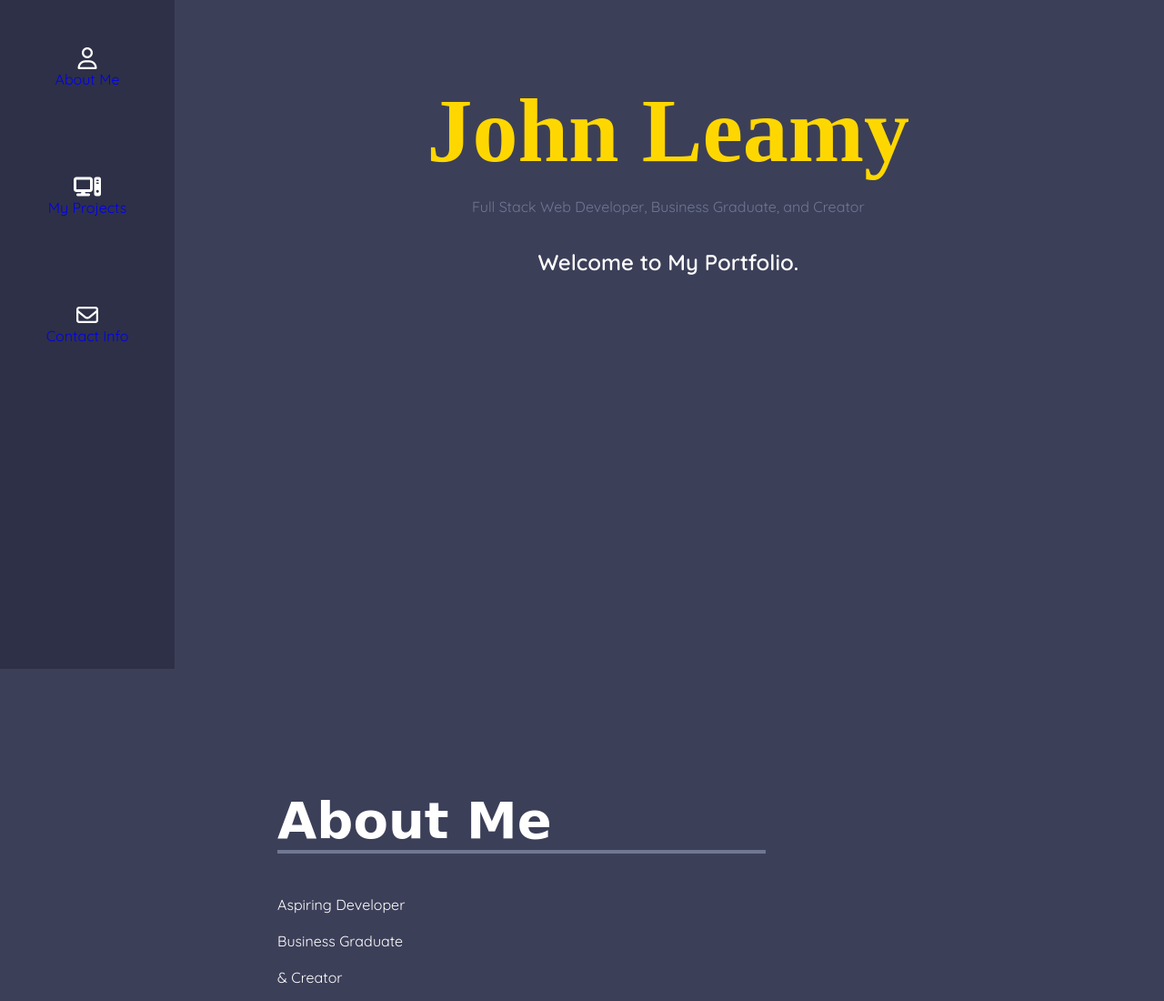
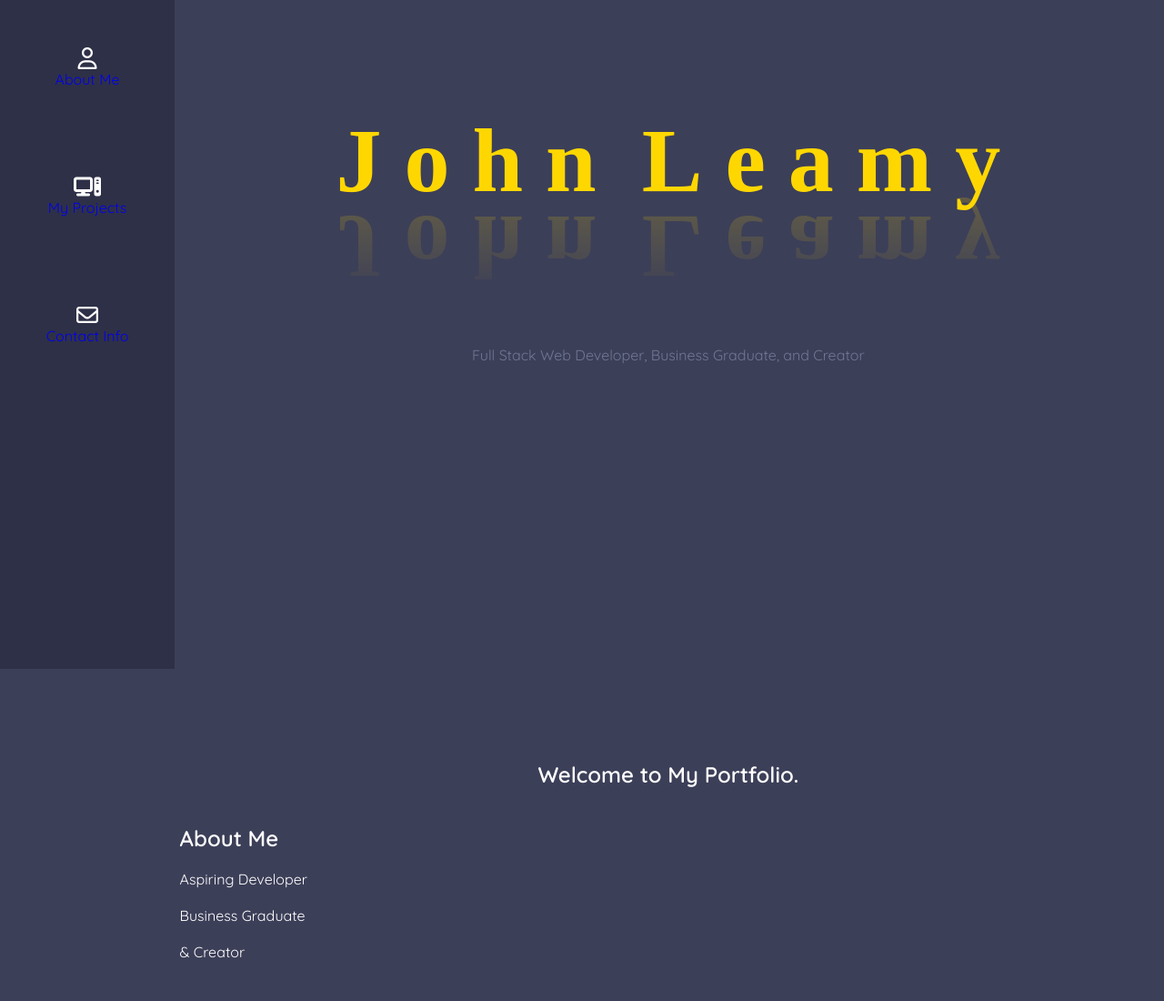
Before and after one commit to JWLeamy/MyPortfolio, a plain HTML site: page index.html in a window 1280 px wide. Shown: the part 125-1225 px from the top of the page at 91% size. After the commit the page ends 1181 px from the top, so only its background shows below. Drawn offline with nearby package versions, Linux system fonts and the light colour scheme; a web font is replaced by a local one.

Commit message:
scroll animations

```diff
--- a/assets/CSS/style.css
+++ b/assets/CSS/style.css
@@ -26,12 +26,29 @@ body {
 
 main {
     margin-left: 15%;
-    display: flex;
-    flex-direction: column;
     justify-content: center;
     height: 100%;
     align-items: center;
 }
+
+/*  Scroll Properties  */
+.hidden {
+    position: relative;
+    opacity: 0;
+    filter: blur(5px);
+    transform: translateX(-100%);
+    transition: all 1s;
+}
+
+/*Use this class when you want your content to be shown after some scroll*/
+.show {
+    position: relative;
+    opacity: 1;
+    filter: blur(0);
+    transform: translateX(0);
+    transition: 1.5s;
+}
+
 
 /*  Navbar CSS Styling  */
 .navbar {
@@ -73,7 +90,7 @@ main {
 
 /*  Homepage Section Styling  */
 .homepage {
-    margin-top: 50%;
+    margin-top: 15%;
     display: flex;
     flex-direction: column;
     align-items: center;
@@ -85,15 +102,49 @@ main {
 
 .title h1 {
     font-size: 100px;
-    margin-bottom: 0px;
     color: var(--gold);
     font-family: 'Caramel', curisve;
 }
 
 .title p {
     color: var(--lightblue);
+    margin-top: 20%;
 }
 
+.name {
+    position: relative;
+    -webkit-box-reflect: below -20px linear-gradient(transparent, rgba(0,0,0,.2));
+    font-size: 60px;
+}
+
+@keyframes name {
+    0%,60%,100% {
+      transform: translateY(0)
+    }
+    20% {
+      transform: translateY(-20px)
+    }
+  }
+
+.name span {
+  display: inline-block;
+  animation: name 2s;
+  animation-delay: calc(.1s * var(--i));
+}
+
+.homepage h2 {
+    position: relative;
+}
+/*  Welcome Section Styling  */
+
+.welcome {
+    display: flex;
+    justify-content: center;
+    width: 100%;
+    position: relative;
+    place-items: center;
+    margin-top: 400px;
+}
 /*  About Me Section Styling */
 .aboutme {
     margin-top: 500px;
@@ -102,7 +153,7 @@ main {
     margin-right: 30%;
 }
 
-.myname {
+.aboutme h2 {
     font-family: 'Luxurious Roman', cursive;
     font-size: 350%;
     border-bottom: solid 4px var(--lightblue);
--- a/assets/JS/script.js
+++ b/assets/JS/script.js
@@ -5,3 +5,18 @@ function openNav() {
 function closeNav() {
     $("#mynavbar").css('width', '100px')
   }
+
+var myarray = 'hippo'
+
+
+//----------- Scroll Effects With JavaScript functions --------------//
+$(window).scroll(function () {
+        $('.hidden').each(function (i) {
+            var bottom_of_object = $(this).offset().top + ($(this).outerHeight() * 0.3);
+            var bottom_of_window = $(window).scrollTop() + $(window).height();
+            if (bottom_of_window > bottom_of_object) {
+                $(this).addClass('show')
+            }
+        })});
+
+$('.block').smoove({offset: '40%'});
--- a/index.html
+++ b/index.html
@@ -8,6 +8,7 @@
 <!--CSS links-->
     <link rel="stylesheet" href="./assets/css/reset.css" />
     <link rel="stylesheet" href="./assets/css/style.css" />
+    <link href="https://unpkg.com/aos@2.3.1/dist/aos.css" rel="stylesheet">
 <!--Font Awesome for Icons-->
     <script
     src="https://kit.fontawesome.com/bf37de4bfe.js"
@@ -31,18 +32,33 @@
         <section class="homepage">
 
             <div class="title">
-                <h1>John Leamy</h1>
-                <p>Full Stack Web Developer, Business Graduate, and Creator</p>
+                <h1 class="name">
+                    <span style="--i:1">J</span>
+                    <span style="--i:2">o</span>
+                    <span style="--i:3">h</span>
+                    <span style="--i:4">n</span>
+                    <span style="--i:5"> </span>
+                    <span style="--i:6">L</span>
+                    <span style="--i:7">e</span>
+                    <span style="--i:8">a</span>
+                    <span style="--i:9">m</span>
+                    <span style="--i:10">y</span>
+                </h1>
+                <p>
+                    Full Stack Web Developer, Business Graduate, and Creator
+                </p>
             </div>
-
-            <h2>Welcome to My Portfolio.</h2>
-
         </section>
+        <div class="welcome">
+            <h2 class="hidden">
+                Welcome to My Portfolio.
+            </h2>
+        </div>
 
         <!--About Me Section and Layout-->
-        <section class="aboutme">
+        <section class="block">
             <div>
-                <h2 class="myname">
+                <h2>
                     About Me
                 </h2>
                 <p>
@@ -57,6 +73,7 @@
 
 
     <script src="https://ajax.googleapis.com/ajax/libs/jquery/3.6.1/jquery.min.js"></script>
+    <script src="jquery.smoove.js"></script>
     <script src="assets/js/script.js"></script>
 </body>
 </html>
```
